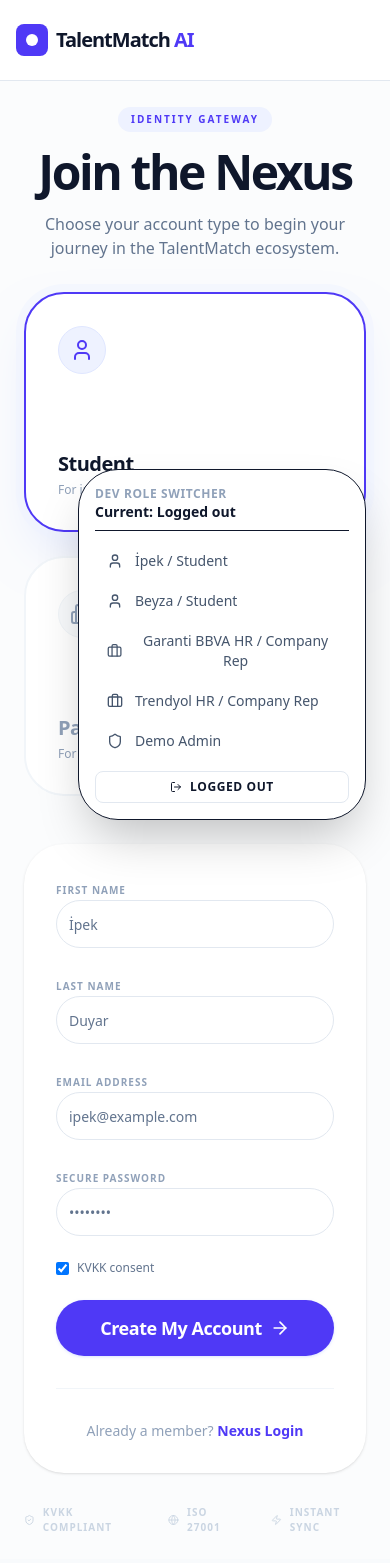
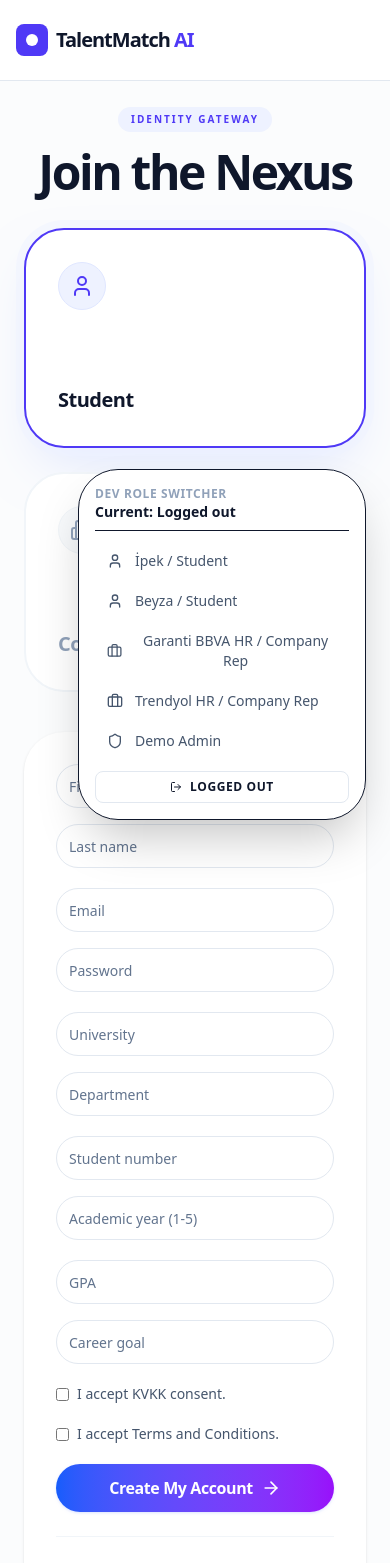
Before and after one commit to ipekduyar/TalentMatch-AI, a React (Vite) app: page /signup in a window 390 px wide. Shown: the top 1563 px of the page. Built offline with nearby package versions, Linux system fonts and the light colour scheme.

Commit message:
Enhance demo signup flow for student and company roles

```diff
--- a/src/lib/auth-context.tsx
+++ b/src/lib/auth-context.tsx
@@ -8,6 +8,18 @@ interface SignupMockData {
   email: string;
   type: 'student' | 'company';
   kvkkConsent: boolean;
+  university?: string;
+  department?: string;
+  studentNumber?: string;
+  academicYear?: 1 | 2 | 3 | 4 | 5;
+  gpa?: number | null;
+  careerGoal?: string;
+  companyName?: string;
+  companyIndustry?: string;
+  companySize?: "startup" | "sme" | "enterprise" | null;
+  companyWebsite?: string;
+  companyLocation?: string;
+  representativeJobTitle?: string;
 }
 
 interface AuthContextType {
@@ -29,6 +41,9 @@ const STORAGE_KEY = 'talentmatch_user_id';
 
 export const AuthProvider: React.FC<{ children: React.ReactNode }> = ({ children }) => {
   const [users, setUsers] = useState<Person[]>(PERSONS);
+  const [students, setStudents] = useState<Student[]>(STUDENTS);
+  const [reps, setReps] = useState<CompanyRepresentative[]>(REPS);
+  const [companies, setCompanies] = useState<Company[]>(COMPANIES);
   const [user, setUser] = useState<Person | null>(null);
   const [student, setStudent] = useState<Student | null>(null);
   const [rep, setRep] = useState<CompanyRepresentative | null>(null);
@@ -43,14 +58,14 @@ export const AuthProvider: React.FC<{ children: React.ReactNode }> = ({ children
       setStudent(null); setRep(null); setCompany(null); return;
     }
     if (person.role === 'student') {
-      setStudent(STUDENTS.find(st => st.person_id === person.person_id) || null);
+      setStudent(students.find(st => st.person_id === person.person_id) || null);
       setRep(null); setCompany(null);
       return;
     }
     if (person.role === 'company_rep') {
-      const foundRep = REPS.find(rp => rp.person_id === person.person_id) || null;
+      const foundRep = reps.find(rp => rp.person_id === person.person_id) || null;
       setRep(foundRep);
-      setCompany(foundRep ? COMPANIES.find(c => c.company_id === foundRep.company_id) || null : null);
+      setCompany(foundRep ? companies.find(c => c.company_id === foundRep.company_id) || null : null);
       setStudent(null);
       return;
     }
@@ -61,7 +76,7 @@ export const AuthProvider: React.FC<{ children: React.ReactNode }> = ({ children
     const savedId = localStorage.getItem(STORAGE_KEY);
     hydrate(savedId ? users.find(p => p.person_id === savedId) || null : null);
     setIsLoading(false);
-  }, [users]);
+  }, [users, students, reps, companies]);
 
   const loginAsDemoUser = (userId: string) => {
     const found = users.find(p => p.person_id === userId);
@@ -84,9 +99,10 @@ export const AuthProvider: React.FC<{ children: React.ReactNode }> = ({ children
   };
 
   const signupMockUser = (data: SignupMockData): Person => {
+    const now = Date.now();
     const created: Person = {
-      person_id: `p_mock_${Date.now()}`,
-      auth_user_id: `auth_mock_${Date.now()}`,
+      person_id: `p_mock_${now}`,
+      auth_user_id: `auth_mock_${now}`,
       first_name: data.firstName,
       last_name: data.lastName,
       email: data.email,
@@ -97,6 +113,60 @@ export const AuthProvider: React.FC<{ children: React.ReactNode }> = ({ children
       is_active: true,
       avatar_url: null,
     };
+
+    if (data.type === 'student') {
+      const createdStudent: Student = {
+        student_id: `st_mock_${now}`,
+        person_id: created.person_id,
+        university: data.university || 'Unknown University',
+        department: data.department || 'Undeclared',
+        student_number: data.studentNumber || `S${now}`,
+        gpa: data.gpa ?? null,
+        academic_year: data.academicYear || 1,
+        graduation_date: null,
+        career_goal: data.careerGoal || null,
+        cv_file_path: null,
+        cv_parsed_text: null,
+        is_edu_verified: false,
+        profile_complete: false,
+      };
+      setStudents(prev => [...prev, createdStudent]);
+    }
+
+    if (data.type === 'company') {
+      const matchedCompany = companies.find(
+        company => company.name.toLowerCase() === (data.companyName || '').trim().toLowerCase()
+      );
+      const companyId = matchedCompany?.company_id || `c_mock_${now}`;
+
+      if (!matchedCompany) {
+        const createdCompany: Company = {
+          company_id: companyId,
+          name: data.companyName || 'New Company',
+          industry: data.companyIndustry || 'Other',
+          size: data.companySize || 'sme',
+          website: data.companyWebsite || null,
+          location: data.companyLocation || null,
+          description: 'Pending verification company profile.',
+          logo_url: null,
+          is_premium: false,
+          is_approved: false,
+          avg_evaluation_score: null,
+          created_at: new Date().toISOString(),
+        };
+        setCompanies(prev => [...prev, createdCompany]);
+      }
+
+      const createdRep: CompanyRepresentative = {
+        rep_id: `rep_mock_${now}`,
+        person_id: created.person_id,
+        company_id: companyId,
+        job_title: data.representativeJobTitle || 'Representative',
+        is_verified: false,
+      };
+      setReps(prev => [...prev, createdRep]);
+    }
+
     setUsers(prev => [...prev, created]);
     localStorage.setItem(STORAGE_KEY, created.person_id);
     hydrate(created);
--- a/src/pages/signup-page.tsx
+++ b/src/pages/signup-page.tsx
@@ -1,120 +1,184 @@
 import React from 'react';
 import { useCurrentUser } from "@/lib/auth-context";
 import { Link, useNavigate, useSearchParams } from 'react-router-dom';
-import { Card, CardHeader, CardTitle, CardDescription, CardContent } from "../components/ui/card";
+import { Card } from "../components/ui/card";
 import { Button } from "../components/ui/button";
 import { Input } from "../components/ui/input";
 import { Badge } from "../components/ui/badge";
-import {
-  User,
-  Building2,
-  CheckCircle2,
-  ArrowRight,
-  ShieldCheck,
-  Zap,
-  Globe
-} from "lucide-react";
+import { User, Building2, ArrowRight, ShieldCheck, Zap, Globe } from "lucide-react";
 import { cn } from "../lib/utils";
+import { toast } from "sonner";
 
 export const SignupPage = () => {
   const [searchParams] = useSearchParams();
   const type = searchParams.get('type') || 'student';
   const navigate = useNavigate();
   const { signupMockUser } = useCurrentUser();
-  const [firstName, setFirstName] = React.useState('');
-  const [lastName, setLastName] = React.useState('');
-  const [email, setEmail] = React.useState('');
-  const [kvkkConsent, setKvkkConsent] = React.useState(true);
+
+  const [form, setForm] = React.useState({
+    firstName: '',
+    lastName: '',
+    email: '',
+    password: '',
+    university: '',
+    department: '',
+    studentNumber: '',
+    academicYear: '',
+    gpa: '',
+    careerGoal: '',
+    companyName: '',
+    companyIndustry: '',
+    companySize: '',
+    companyWebsite: '',
+    companyLocation: '',
+    representativeJobTitle: '',
+    kvkkConsent: false,
+    termsConsent: false,
+  });
+
+  const onChange = (field: string, value: string | boolean) => {
+    setForm(prev => ({ ...prev, [field]: value }));
+  };
 
   const handleSignup = (e: React.FormEvent) => {
     e.preventDefault();
-    signupMockUser({ firstName, lastName, email, type: type === 'company' ? 'company' : 'student', kvkkConsent });
-    navigate(type === 'company' ? '/company/dashboard' : '/onboarding');
+    if (!form.kvkkConsent || !form.termsConsent) {
+      toast.error('Please accept KVKK and Terms consents to continue.');
+      return;
+    }
+
+    const common = [form.firstName, form.lastName, form.email, form.password];
+    if (common.some(v => !v.trim())) {
+      toast.error('Please fill all required fields.');
+      return;
+    }
+
+    if (type === 'company') {
+      const requiredCompany = [
+        form.companyName, form.companyIndustry, form.companySize, form.companyWebsite, form.companyLocation, form.representativeJobTitle,
+      ];
+      if (requiredCompany.some(v => !v.trim())) {
+        toast.error('Please fill all company representative fields.');
+        return;
+      }
+
+      signupMockUser({
+        firstName: form.firstName,
+        lastName: form.lastName,
+        email: form.email,
+        type: 'company',
+        kvkkConsent: form.kvkkConsent,
+        companyName: form.companyName,
+        companyIndustry: form.companyIndustry,
+        companySize: (form.companySize as "startup" | "sme" | "enterprise") || 'sme',
+        companyWebsite: form.companyWebsite,
+        companyLocation: form.companyLocation,
+        representativeJobTitle: form.representativeJobTitle,
+      });
+      toast.success('Company representative account created. Verification pending.');
+      navigate('/company/dashboard');
+      return;
+    }
+
+    const requiredStudent = [
+      form.university, form.department, form.studentNumber, form.academicYear, form.gpa, form.careerGoal,
+    ];
+    if (requiredStudent.some(v => !v.trim())) {
+      toast.error('Please fill all student fields.');
+      return;
+    }
+
+    signupMockUser({
+      firstName: form.firstName,
+      lastName: form.lastName,
+      email: form.email,
+      type: 'student',
+      kvkkConsent: form.kvkkConsent,
+      university: form.university,
+      department: form.department,
+      studentNumber: form.studentNumber,
+      academicYear: Number(form.academicYear) as 1 | 2 | 3 | 4 | 5,
+      gpa: Number(form.gpa),
+      careerGoal: form.careerGoal,
+    });
+
+    toast.success('Student account created successfully.');
+    navigate('/onboarding');
   };
 
   return (
     <div className="min-h-[calc(100vh-80px)] flex flex-col items-center justify-center p-6 bg-slate-50/50">
-      <div className="w-full max-w-xl space-y-8 animate-in fade-in slide-in-from-bottom-4 duration-700">
+      <div className="w-full max-w-3xl space-y-8 animate-in fade-in slide-in-from-bottom-4 duration-700">
         <div className="text-center space-y-4">
           <Badge variant="indigo" className="uppercase tracking-[0.2em] font-black py-1">Identity Gateway</Badge>
           <h1 className="text-5xl font-black text-slate-900 tracking-tighter leading-none">Join the Nexus</h1>
-          <p className="text-slate-500 font-medium max-w-md mx-auto">
-            Choose your account type to begin your journey in the TalentMatch ecosystem.
-          </p>
         </div>
 
-        <div className="grid grid-cols-1 md:grid-cols-2 gap-6 pb-4">
-          <button
-            onClick={() => navigate('/signup?type=student')}
-            className={cn(
-              "p-8 rounded-[2.5rem] border-2 transition-all text-left flex flex-col justify-between h-[240px] group",
-              type === 'student' ? "bg-white border-indigo-600 shadow-2xl shadow-indigo-100 ring-8 ring-indigo-50/50" : "bg-white border-slate-100 hover:border-slate-300"
-            )}
-          >
-            <div className={cn(
-              "w-12 h-12 rounded-2xl flex items-center justify-center border transition-all group-hover:scale-110",
-              type === 'student' ? "bg-indigo-50 border-indigo-100 text-indigo-600" : "bg-slate-50 border-slate-100 text-slate-400"
-            )}>
-              <User className="w-6 h-6" />
-            </div>
-            <div>
-              <h3 className={cn("text-xl font-black tracking-tight", type === 'student' ? "text-slate-900" : "text-slate-400")}>Student</h3>
-              <p className="text-xs font-medium text-slate-400 mt-1">For interns & graduates</p>
-            </div>
+        <div className="grid grid-cols-1 md:grid-cols-2 gap-6 pb-2">
+          <button onClick={() => navigate('/signup?type=student')} className={cn("p-8 rounded-[2.5rem] border-2 transition-all text-left flex flex-col justify-between h-[220px] group", type === 'student' ? "bg-white border-indigo-600 shadow-2xl shadow-indigo-100 ring-8 ring-indigo-50/50" : "bg-white border-slate-100 hover:border-slate-300")}>
+            <div className={cn("w-12 h-12 rounded-2xl flex items-center justify-center border transition-all group-hover:scale-110", type === 'student' ? "bg-indigo-50 border-indigo-100 text-indigo-600" : "bg-slate-50 border-slate-100 text-slate-400")}><User className="w-6 h-6" /></div>
+            <div><h3 className={cn("text-xl font-black tracking-tight", type === 'student' ? "text-slate-900" : "text-slate-400")}>Student</h3></div>
           </button>
 
-          <button
-            onClick={() => navigate('/signup?type=company')}
-            className={cn(
-              "p-8 rounded-[2.5rem] border-2 transition-all text-left flex flex-col justify-between h-[240px] group",
-              type === 'company' ? "bg-white border-indigo-600 shadow-2xl shadow-indigo-100 ring-8 ring-indigo-50/50" : "bg-white border-slate-100 hover:border-slate-300"
-            )}
-          >
-            <div className={cn(
-              "w-12 h-12 rounded-2xl flex items-center justify-center border transition-all group-hover:scale-110",
-              type === 'company' ? "bg-indigo-50 border-indigo-100 text-indigo-600" : "bg-slate-50 border-slate-100 text-slate-400"
-            )}>
-              <Building2 className="w-6 h-6" />
-            </div>
-            <div>
-              <h3 className={cn("text-xl font-black tracking-tight", type === 'company' ? "text-slate-900" : "text-slate-400")}>Partner</h3>
-              <p className="text-xs font-medium text-slate-400 mt-1">For companies & HR</p>
-            </div>
+          <button onClick={() => navigate('/signup?type=company')} className={cn("p-8 rounded-[2.5rem] border-2 transition-all text-left flex flex-col justify-between h-[220px] group", type === 'company' ? "bg-white border-indigo-600 shadow-2xl shadow-indigo-100 ring-8 ring-indigo-50/50" : "bg-white border-slate-100 hover:border-slate-300")}>
+            <div className={cn("w-12 h-12 rounded-2xl flex items-center justify-center border transition-all group-hover:scale-110", type === 'company' ? "bg-indigo-50 border-indigo-100 text-indigo-600" : "bg-slate-50 border-slate-100 text-slate-400")}><Building2 className="w-6 h-6" /></div>
+            <div><h3 className={cn("text-xl font-black tracking-tight", type === 'company' ? "text-slate-900" : "text-slate-400")}>Company representative</h3></div>
           </button>
         </div>
 
-        <Card className="p-10 border-none shadow-xl">
-          <form onSubmit={handleSignup} className="space-y-6">
-            <div className="grid grid-cols-1 md:grid-cols-2 gap-6">
-               <div className="space-y-2">
-                 <label className="text-[10px] font-black text-slate-400 uppercase tracking-widest">First Name</label>
-                 <Input required value={firstName} onChange={(e) => setFirstName(e.target.value)} className="h-12 border-slate-200 rounded-xl" placeholder="İpek" />
+        <Card className="p-8 border-none shadow-xl bg-white rounded-3xl">
+          <form onSubmit={handleSignup} className="space-y-5">
+            <div className="grid grid-cols-1 md:grid-cols-2 gap-4">
+              <Input required value={form.firstName} onChange={(e) => onChange('firstName', e.target.value)} className="h-11 border-slate-200 rounded-xl" placeholder="First name" />
+              <Input required value={form.lastName} onChange={(e) => onChange('lastName', e.target.value)} className="h-11 border-slate-200 rounded-xl" placeholder="Last name" />
             </div>
-               <div className="space-y-2">
-                 <label className="text-[10px] font-black text-slate-400 uppercase tracking-widest">Last Name</label>
-                 <Input required value={lastName} onChange={(e) => setLastName(e.target.value)} className="h-12 border-slate-200 rounded-xl" placeholder="Duyar" />
+            <div className="grid grid-cols-1 md:grid-cols-2 gap-4">
+              <Input required type="email" value={form.email} onChange={(e) => onChange('email', e.target.value)} className="h-11 border-slate-200 rounded-xl" placeholder={type === 'company' ? 'Work email' : 'Email'} />
+              <Input required type="password" value={form.password} onChange={(e) => onChange('password', e.target.value)} className="h-11 border-slate-200 rounded-xl" placeholder="Password" />
             </div>
+
+            {type === 'student' ? (
+              <>
+                <div className="grid grid-cols-1 md:grid-cols-2 gap-4">
+                  <Input required value={form.university} onChange={(e) => onChange('university', e.target.value)} className="h-11 border-slate-200 rounded-xl" placeholder="University" />
+                  <Input required value={form.department} onChange={(e) => onChange('department', e.target.value)} className="h-11 border-slate-200 rounded-xl" placeholder="Department" />
                 </div>
-            <div className="space-y-2">
-              <label className="text-[10px] font-black text-slate-400 uppercase tracking-widest">Email Address</label>
-              <Input required type="email" value={email} onChange={(e) => setEmail(e.target.value)} className="h-12 border-slate-200 rounded-xl" placeholder="ipek@example.com" />
+                <div className="grid grid-cols-1 md:grid-cols-2 gap-4">
+                  <Input required value={form.studentNumber} onChange={(e) => onChange('studentNumber', e.target.value)} className="h-11 border-slate-200 rounded-xl" placeholder="Student number" />
+                  <Input required type="number" min="1" max="5" value={form.academicYear} onChange={(e) => onChange('academicYear', e.target.value)} className="h-11 border-slate-200 rounded-xl" placeholder="Academic year (1-5)" />
                 </div>
-            <div className="space-y-2">
-              <label className="text-[10px] font-black text-slate-400 uppercase tracking-widest">Secure Password</label>
-              <Input required type="password" className="h-12 border-slate-200 rounded-xl" placeholder="••••••••" />
+                <div className="grid grid-cols-1 md:grid-cols-2 gap-4">
+                  <Input required type="number" min="0" max="4" step="0.01" value={form.gpa} onChange={(e) => onChange('gpa', e.target.value)} className="h-11 border-slate-200 rounded-xl" placeholder="GPA" />
+                  <Input required value={form.careerGoal} onChange={(e) => onChange('careerGoal', e.target.value)} className="h-11 border-slate-200 rounded-xl" placeholder="Career goal" />
                 </div>
-            <label className="flex items-center gap-2 text-xs text-slate-500">
-              <input type="checkbox" checked={kvkkConsent} onChange={(e) => setKvkkConsent(e.target.checked)} /> KVKK consent
-            </label>
-            <Button type="submit" className="w-full h-14 rounded-full font-black tracking-tight text-lg">
+              </>
+            ) : (
+              <>
+                <div className="grid grid-cols-1 md:grid-cols-2 gap-4">
+                  <Input required value={form.companyName} onChange={(e) => onChange('companyName', e.target.value)} className="h-11 border-slate-200 rounded-xl" placeholder="Company name" />
+                  <Input required value={form.companyIndustry} onChange={(e) => onChange('companyIndustry', e.target.value)} className="h-11 border-slate-200 rounded-xl" placeholder="Company industry" />
+                </div>
+                <div className="grid grid-cols-1 md:grid-cols-2 gap-4">
+                  <Input required value={form.companySize} onChange={(e) => onChange('companySize', e.target.value)} className="h-11 border-slate-200 rounded-xl" placeholder="Company size (startup/sme/enterprise)" />
+                  <Input required type="url" value={form.companyWebsite} onChange={(e) => onChange('companyWebsite', e.target.value)} className="h-11 border-slate-200 rounded-xl" placeholder="Company website" />
+                </div>
+                <div className="grid grid-cols-1 md:grid-cols-2 gap-4">
+                  <Input required value={form.companyLocation} onChange={(e) => onChange('companyLocation', e.target.value)} className="h-11 border-slate-200 rounded-xl" placeholder="Company location" />
+                  <Input required value={form.representativeJobTitle} onChange={(e) => onChange('representativeJobTitle', e.target.value)} className="h-11 border-slate-200 rounded-xl" placeholder="Representative job title" />
+                </div>
+              </>
+            )}
+
+            <label className="flex items-center gap-2 text-sm text-slate-600"><input type="checkbox" checked={form.kvkkConsent} onChange={(e) => onChange('kvkkConsent', e.target.checked)} /> I accept KVKK consent.</label>
+            <label className="flex items-center gap-2 text-sm text-slate-600"><input type="checkbox" checked={form.termsConsent} onChange={(e) => onChange('termsConsent', e.target.checked)} /> I accept Terms and Conditions.</label>
+
+            <Button type="submit" className="w-full h-12 rounded-full font-bold text-base bg-gradient-to-r from-blue-600 to-purple-600 hover:from-blue-700 hover:to-purple-700">
               Create My Account <ArrowRight className="w-5 h-5 ml-2" />
             </Button>
           </form>
 
-          <div className="mt-8 pt-8 border-t border-slate-100 text-center">
-            <p className="text-sm font-medium text-slate-400">
-              Already a member? <Link to="/login" className="text-indigo-600 font-black hover:underline">Nexus Login</Link>
-            </p>
+          <div className="mt-6 pt-6 border-t border-slate-100 text-center">
+            <p className="text-sm font-medium text-slate-400">Already a member? <Link to="/login" className="text-indigo-600 font-black hover:underline">Nexus Login</Link></p>
           </div>
         </Card>
 
```
Lines whose indentation alone changed are shown as unchanged.
